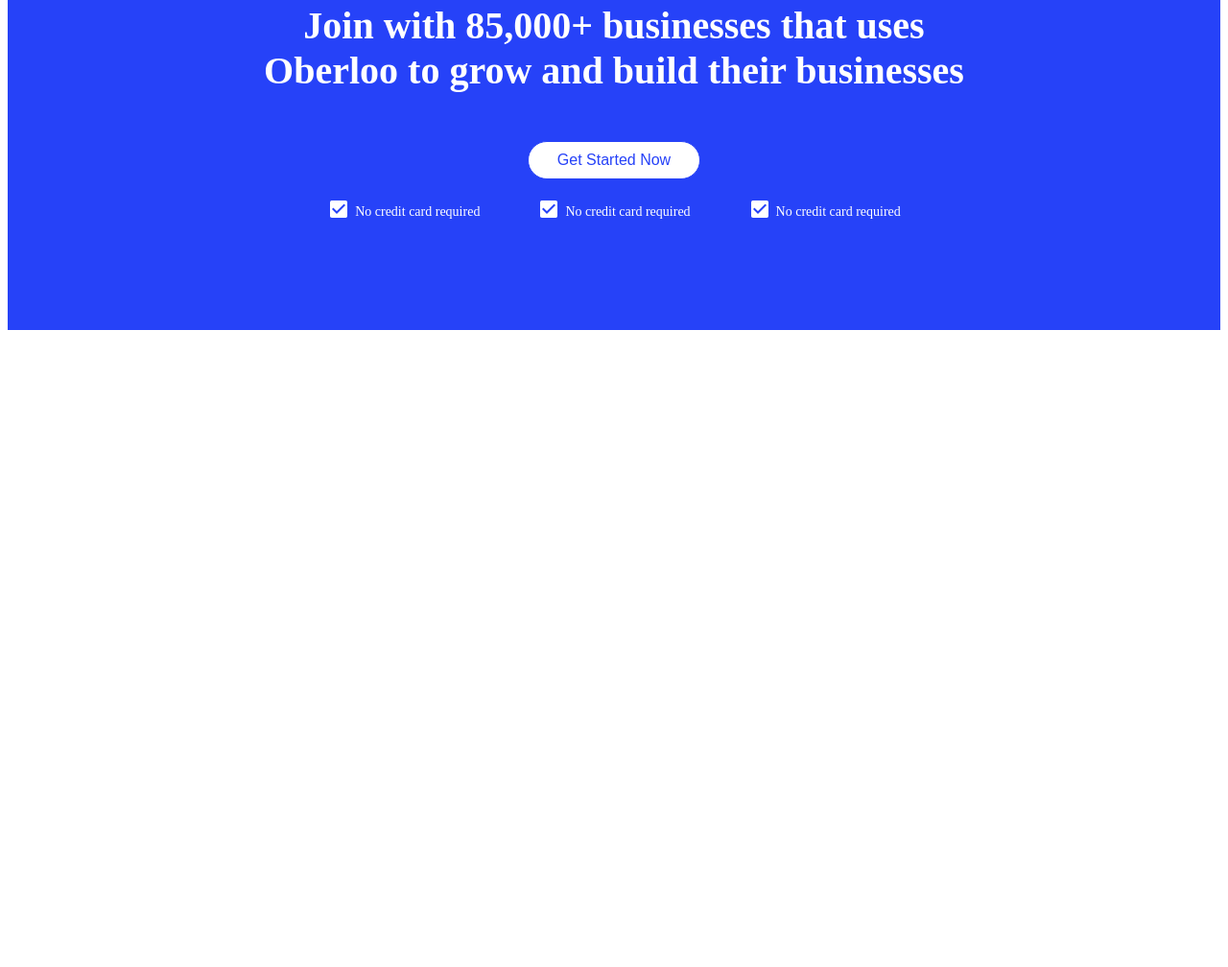
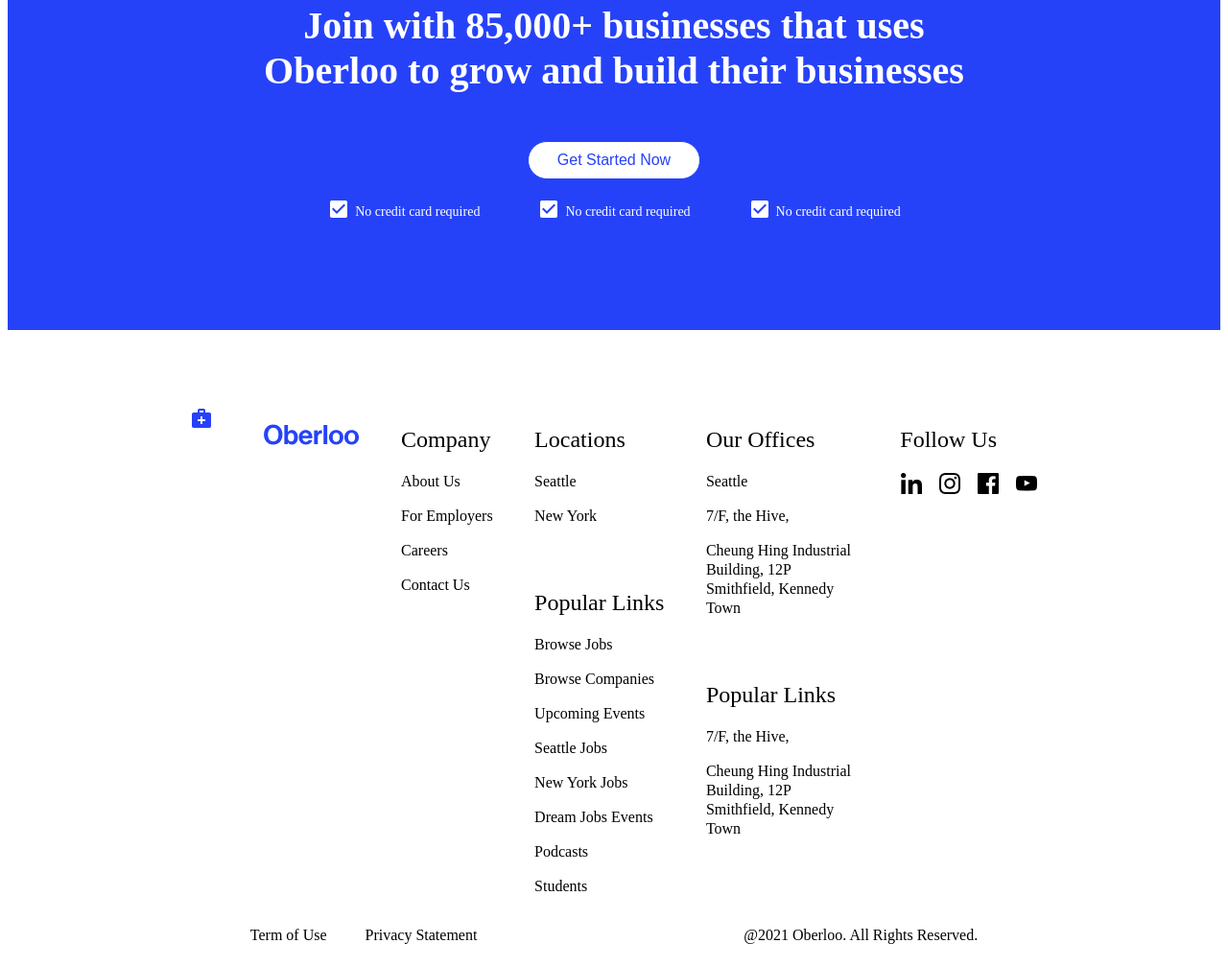
Before and after one commit to safarovmurod/home-work6, a plain HTML site: page index.html in a window 1280 px wide. Shown: the part 7427-8435 px from the top of the page at 96% size. Before the commit the page ends 7779 px from the top, so only its background shows below. Drawn offline with Linux system fonts and the light colour scheme.

Commit message:
footer_01-end (#8)

```diff
--- a/index.html
+++ b/index.html
@@ -602,5 +602,67 @@
 
         </section>
     </main>
+
+    <footer>
+        <section class="footer">
+
+
+            <div>
+                <div><img src="./pictures/Frame 309.png" alt=""></div>
+            </div>
+            <div class="company">
+                <p class="cpn">Company</p>
+                <p>About Us</p>
+                <p>For Employers</p>
+                <p>Careers</p>
+                <p>Contact Us</p>
+            </div>
+
+            <div class="company">
+                <p class="cpn">Locations</p>
+                <p>Seattle</p>
+                <p>New York</p>
+
+                <div>
+                <div class="company Upcoming">
+                <p class="cpn">Popular Links</p>
+                <p>Browse Jobs</p>
+                <p>Browse Companies</p>
+                <p>Upcoming Events</p>
+                <p>Seattle  Jobs</p>
+                <p>New York  Jobs</p>
+                <p>Dream Jobs Events</p>
+                <p>Podcasts</p>
+                <p>Students</p>
+            </div>
+                </div>
+            </div>
+            <div class="company">
+                <p class="cpn">Our Offices</p>
+                <p>Seattle</p>
+                <p>7/F, the Hive, </p>
+                <p class="Cheung">Cheung Hing Industrial Building, 12P Smithfield, Kennedy Town</p>
+
+                <div>
+                <div class="company Upcoming">
+                <p class="cpn">Popular Links</p>
+                  <p>7/F, the Hive, </p>
+                <p class="Cheung">Cheung Hing Industrial Building, 12P Smithfield, Kennedy Town</p>
+            </div>
+                </div>
+            </div>
+             <div class="company">
+                <p class="cpn">Follow Us</p>
+                <div><img src="./logotip/Group 71.png" alt=""></div>
+                <div>
+        </section>
+        <section class="text_end">
+            <div class="company flexx">
+                <p>Term of Use</p>
+                <p>Privacy Statement</p>
+            </div>
+            <p class="company">@2021 Oberloo. All Rights Reserved. </p>
+        </section>
+    </footer>
 </body>
 </html>
--- a/main.scss
+++ b/main.scss
@@ -361,12 +361,13 @@
         right: 800px;
     }
 }
-.section_5{
+
+.section_5 {
     width: 70%;
     margin: auto;
     margin-top: 80px;
 
-    .tex_about{
+    .tex_about {
         font-weight: 500;
         font-size: 18px;
         line-height: 20px;
@@ -378,39 +379,47 @@
         padding-bottom: 40px;
         width: 95%;
         margin: auto;
-.letest{
+
+        .letest {
             border-bottom: 4px solid #2642F8;
 
         }
 
     }
-    .flexgroup{
+
+    .flexgroup {
         flex-wrap: wrap;
         display: flex;
         justify-content: space-between;
         margin-top: 40px;
     }
-    .box{
+
+    .box {
         width: 336px;
         margin-bottom: 50px;
-        .when{
+
+        .when {
             margin-top: -10px;
         }
-        .Jan{
+
+        .Jan {
             margin-top: -10px;
         }
-        .Lorem{
+
+        .Lorem {
             margin-top: -10px;
         }
     }
 }
-.section_6{
+
+.section_6 {
     display: flex;
     background-color: #2642F8;
     width: 100%;
     height: 440px;
     margin-top: 70px;
-    .box_s6{
+
+    .box_s6 {
 
         display: flex;
         gap: 10px;
@@ -428,19 +437,21 @@
             text-align: center;
 
         }
-        .Nocredit{
+
+        .Nocredit {
             display: flex;
             gap: 60px;
             align-items: center;
         }
-        .btn_3{
+
+        .btn_3 {
             width: 180px;
             height: 40px;
             background-color: #FFFFFF;
             color: #2642F8;
         }
 
-        .calendar{
+        .calendar {
             gap: 5px;
             font-size: 14px;
             font-weight: 300;
@@ -450,3 +461,40 @@
     }
 
 }
+
+.footer {
+    width: 70%;
+    margin: auto;
+    margin-top: 80px;
+    display: flex;
+    justify-content: space-between;
+    .company {
+        font-weight: 300;
+        font-size: 16px;
+        line-height: 20px;
+        vertical-align: middle;
+        color: #000000;
+        .cpn{
+            font-size:24px;
+            font-weight: 500;
+        }
+.Upcoming{
+    margin-top: 70px;
+}
+.Cheung{
+    width: 159px;
+}
+    }
+
+}
+.text_end{
+    display: flex;
+    width: 60%;
+    margin: auto;
+    justify-content: space-between;
+
+    .flexx{
+        display: flex;
+        gap: 40px;
+    }
+}
```
Also changed, not shown: logotip/Group 71.png (added), main.css, 1 other file. Lines whose indentation alone changed are shown as unchanged.
